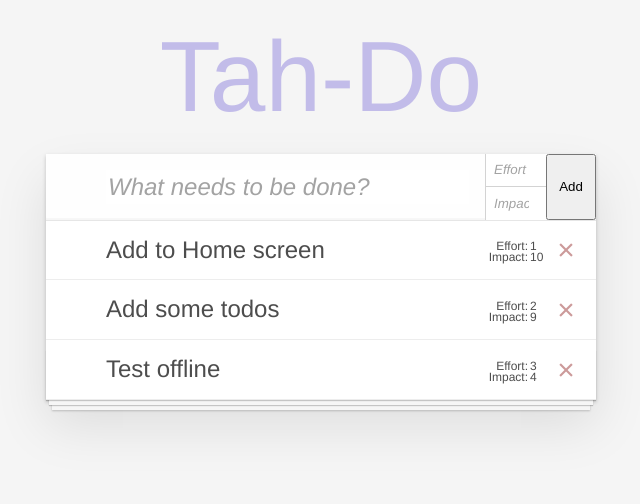
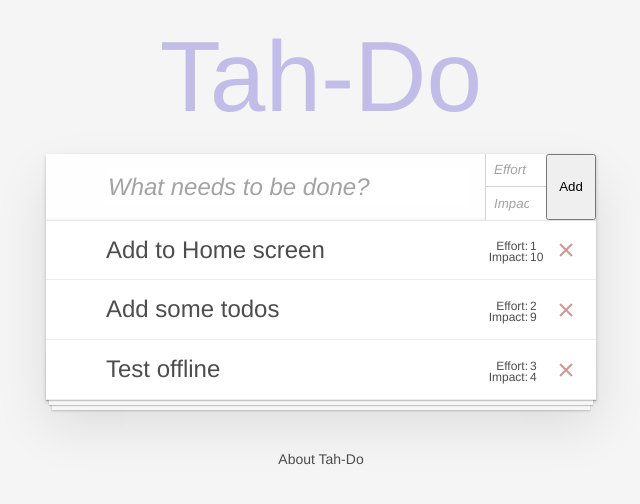
Before and after one commit to votemike/todo, a React (Create React App) app: page / in a window 1280 px wide. Shown: the top 504 px of the page, without its empty margins (319-959 px from the left). Built offline with nearby package versions, Linux system fonts and the light colour scheme.

Commit message:
Adding About

```diff
--- a/src/App.js
+++ b/src/App.js
@@ -87,6 +87,9 @@ function App() {
           {sortButton}
           {todoList}
         </div>
+        <footer>
+          <a href="https://github.com/votemike/todo#Tah-Do">About Tah-Do</a>
+        </footer>
       </div>
   );
 }
--- a/src/App.scss
+++ b/src/App.scss
@@ -252,3 +252,17 @@ h1 {
     }
   }
 }
+
+footer {
+  margin-bottom: 20px;
+  text-align: center;
+
+  a {
+    color: inherit;
+    text-decoration: none;
+
+    &:hover {
+      text-decoration: underline;
+    }
+  }
+}
```
Also changed, not shown: 1 other file (tests, documents, lock files or other folders).
